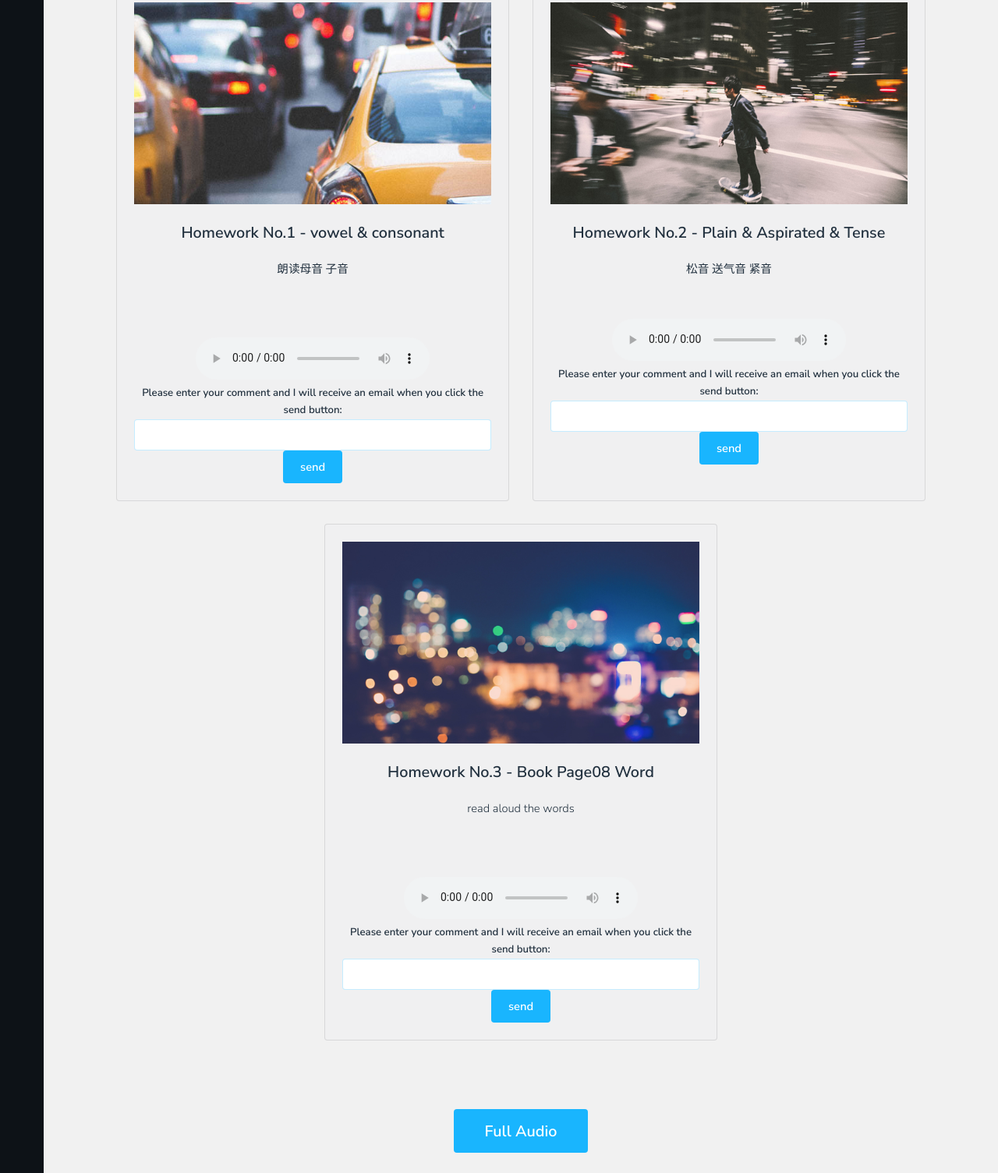
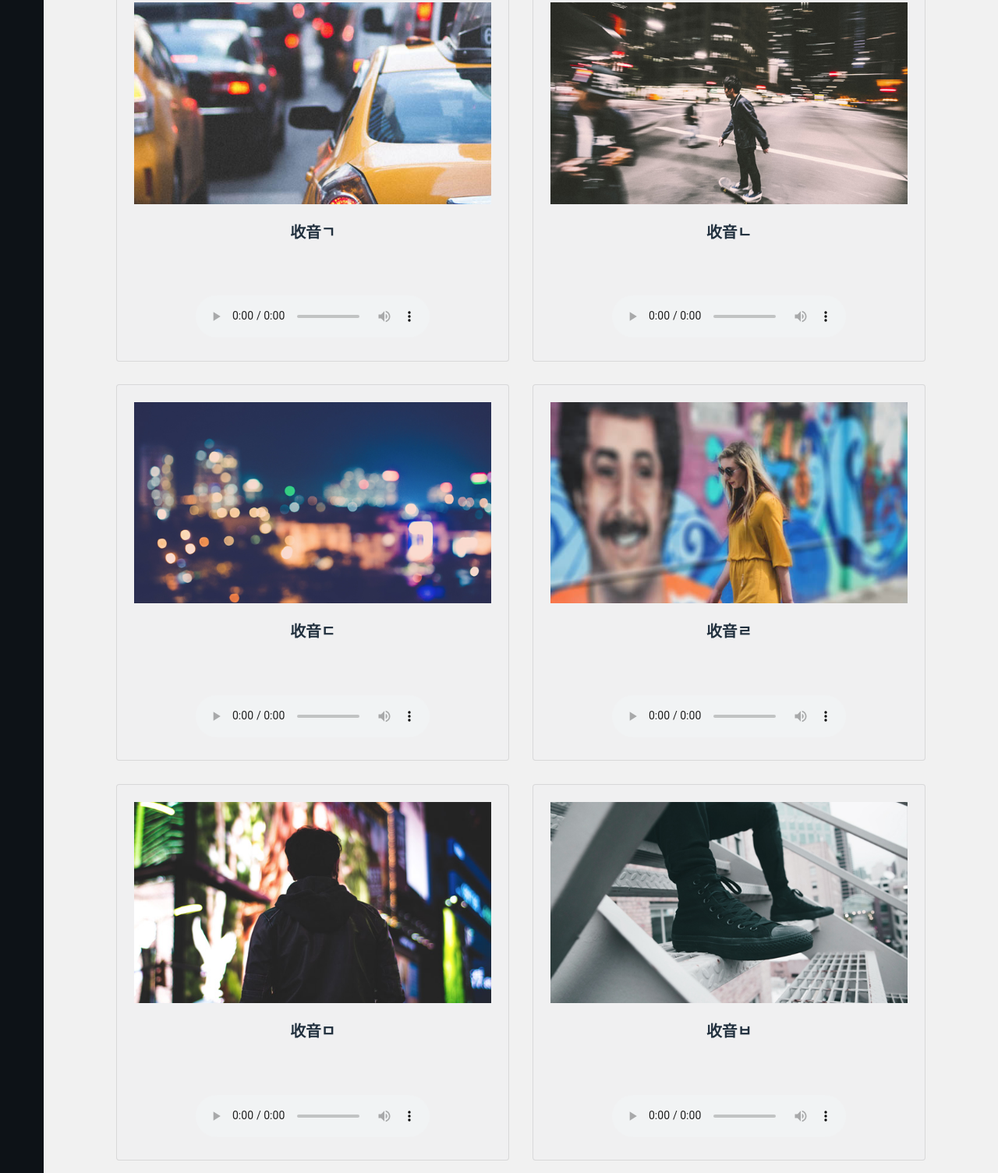
Before and after one commit to czl934/LeonieWeb, a plain HTML site: page koreanlan/index.html in a window 1280 px wide. Shown: the part 735-2240 px from the top of the page at 78% size. Drawn offline with Linux system fonts and the light colour scheme.

Commit message:
update audio for 收音练习

```diff
--- a/koreanlan/index.html
+++ b/koreanlan/index.html
@@ -48,63 +48,100 @@
 										<div class="box">
 											<img src="images/pic01.jpg" alt="" class="image fit">
 											<div class="inner">
-												<h3>Homework No.1 - vowel & consonant</h3>
-												<p>朗读母音 子音</p>
+												<h3>收音ㄱ</h3>
+												<!--<p>朗读母音 子音</p> -->
 											</div>
 											<br>
 											<audio controls>
-												<source src="audio/Homework1.mp3" type="audio/mpeg">
+												<source src="audio/收音ㄱ.wav" type="audio/wav">
 											</audio>
+											<!--
 											<form action="mailto:875776013@qq.com" method="post" enctype="text/Plain">
 												<label>
 												Please enter your comment and I will receive an email when you click the send button:
 												<input type="text" name="">
 												<input type="submit" value="send">
 												</label>
-											</form>
+											</form>-->
 										</div>
 
 
 										<div class="box">
 											<img src="images/pic02.jpg" alt="" class="image fit">
 											<div class="inner">
-												<h3>Homework No.2 - Plain & Aspirated & Tense</h3>
-												<p> 松音 送气音 紧音</p>
+												<h3>收音ㄴ</h3>
+												<!--<p>朗读母音 子音</p> -->
 											</div>
+											<br>
 											<audio controls>
-												<source src="audio/Howework2.mp3" type="audio/mpeg">
+												<source src="audio/收音ㄴ.wav" type="audio/wav">
 											</audio>
-											<form action="mailto:875776013@qq.com" method="post" enctype="text/Plain">
-												<label>
-												Please enter your comment and I will receive an email when you click the send button:
-												<input type="text" name="">
-												<input type="submit" value="send">
-												</label>
-											</form>
 										</div>
 
 
 										<div class="box">
 											<img src="images/pic03.jpg" class="image fit">
 											<div class="inner">
-												<h3>Homework No.3 - Book Page08 Word</h3>
-												<p>read aloud the words</p>
+												<h3>收音ㄷ</h3>
+												<!--<p>朗读母音 子音</p> -->
 											</div>
 											<br>
 											<audio controls>
-												<source src="audio/Homework3.mp3" type="audio/mpeg">
+												<source src="audio/收音ㄷ.wav" type="audio/wav">
 											</audio>
-											<form action="mailto:875776013@qq.com" method="post" enctype="text/Plain">
-												<label>
-												Please enter your comment and I will receive an email when you click the send button:
-												<input type="text" name="">
-												<input type="submit" value="send">
-												</label>
-											</form>
 										</div>
+
+										<div class="box">
+											<img src="images/pic04.jpg" class="image fit">
+											<div class="inner">
+												<h3>收音ㄹ</h3>
+												<!--<p>朗读母音 子音</p> -->
+											</div>
+											<br>
+											<audio controls>
+												<source src="audio/收音ㄹ.wav" type="audio/wav">
+											</audio>
+										</div>
+
+										<div class="box">
+											<img src="images/pic05.jpg" class="image fit">
+											<div class="inner">
+												<h3>收音ㅁ</h3>
+												<!--<p>朗读母音 子音</p> -->
+											</div>
+											<br>
+											<audio controls>
+												<source src="audio/收音ㅁ.wav" type="audio/wav">
+											</audio>
+										</div>
+
+										<div class="box">
+											<img src="images/pic06.jpg" class="image fit">
+											<div class="inner">
+												<h3>收音ㅂ</h3>
+												<!--<p>朗读母音 子音</p> -->
+											</div>
+											<br>
+											<audio controls>
+												<source src="audio/收音ㅂ.wav" type="audio/wav">
+											</audio>
+										</div>
+
+										<div class="box">
+											<img src="images/pic01.jpg" class="image fit">
+											<div class="inner">
+												<h3>收音ㅇ</h3>
+												<!--<p>朗读母音 子音</p> -->
+											</div>
+											<br>
+											<audio controls>
+												<source src="audio/收音ㅇ.wav" type="audio/wav">
+											</audio>
+										</div>
+
 									</div>
 									<footer>
-										<a href="gallery.html" class="button big">Full Audio</a>
+										<a href="gallery.html" class="button big">Full Gallery</a>
 									</footer>
 								</div>
 						</section>
```
Also changed, not shown: koreanlan/gallery.html (+8 -5 lines), 12 other files.
